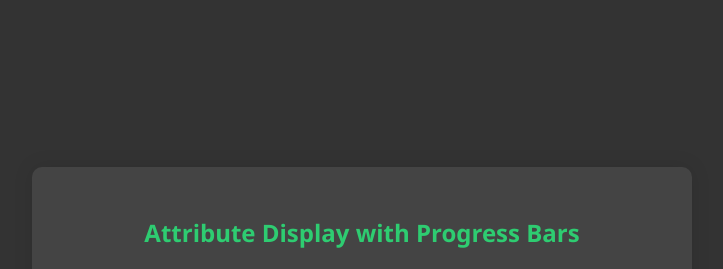
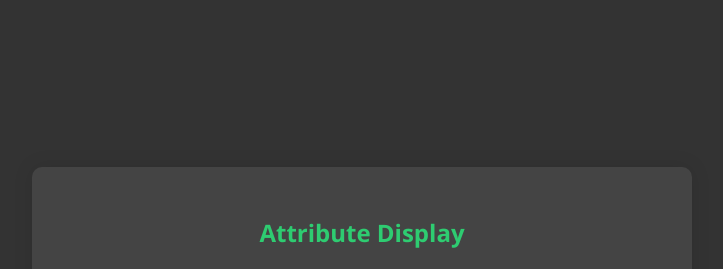
Before and after one commit to ellite0925/RealEstateDjango, a Django app: template MySite/templates/Reviews.html in a window 1280 px wide. Shown: the top 269 px of the page, without its empty margins (278-1001 px from the left). Run offline with Django 5.2, Linux system fonts and the light colour scheme; the template is opened without the code that fills it, so the values that code supplies are empty.

Commit message:
Fix H1 tag

```diff
--- a/MySite/templates/Reviews.html
+++ b/MySite/templates/Reviews.html
@@ -55,7 +55,7 @@
 <body>
 
     <section>
-        <h1>Attribute Display with Progress Bars</h1>
+        <h1>Attribute Display</h1>
         <ul>
             <!-- Update the value dynamically with your actual data -->
             <li><strong>title:</strong> {{prop.title}}</li>
```
